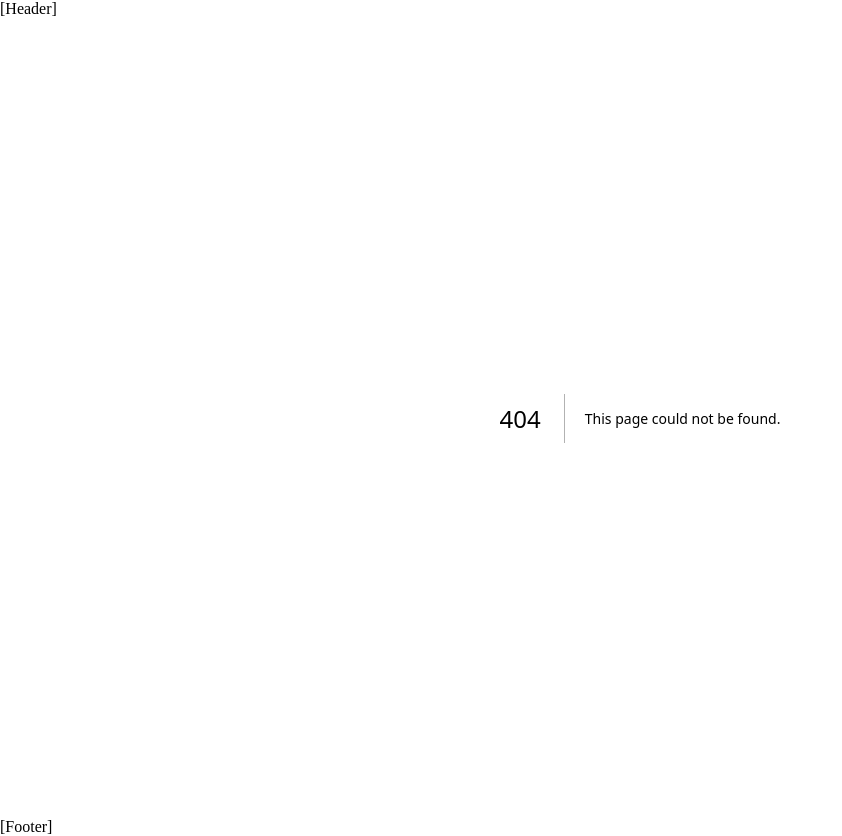
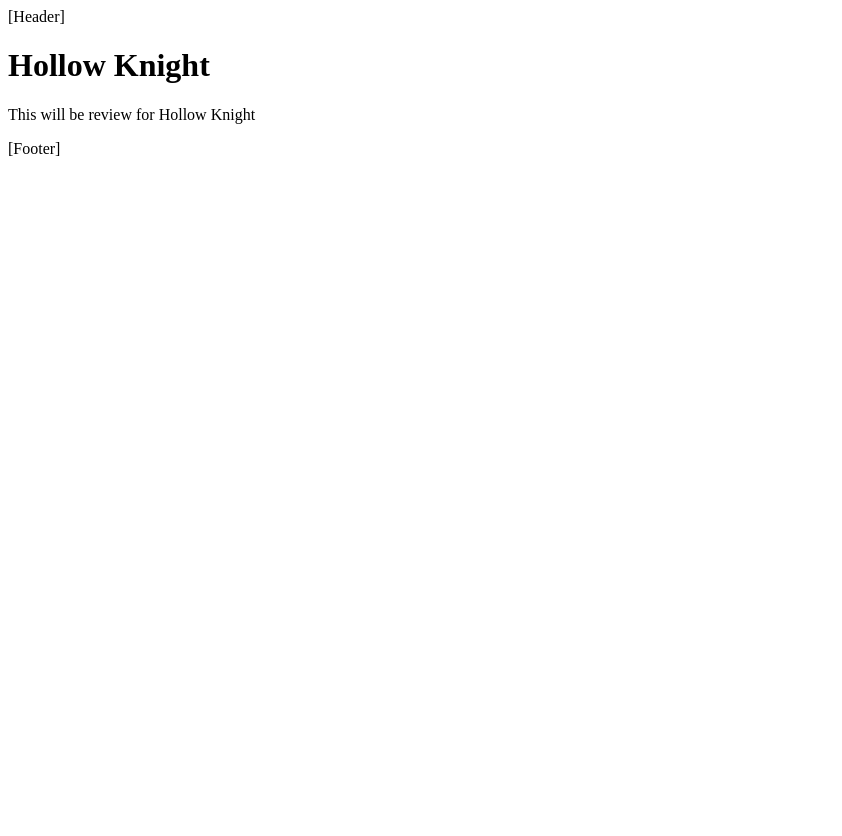
Before and after one commit to keep-calm-and-develop/next-reviews, a Next.js app: page /reviews/hollow-knight in a window 1280 px wide. Before the commit this address had no page. Shown: the whole page, without its empty margins (0-842 px from the left). After the commit the page ends 800 px from the top, so only its background shows below. Built offline with nearby package versions, Linux system fonts and the light colour scheme.

Commit message:
Add more pages

```diff
--- /dev/null
+++ b/app/reviews/hollow-knight/page.tsx
@@ -0,0 +1,18 @@
+import React from 'react';
+
+interface HollowKnightPageProps {
+
+}
+
+const HollowKnightPage: React.FC<HollowKnightPageProps> = ({}) => {
+    return (
+        <>
+            <h1>Hollow Knight</h1>
+            <p>
+                This will be review for Hollow Knight
+            </p>
+        </>
+    );
+}
+
+export default HollowKnightPage;
```
Also changed, not shown: app/about/page.tsx (added, +18 -0 lines), app/reviews/page.tsx (added, +18 -0 lines), app/reviews/stardew-valley/page.tsx (added, +18 -0 lines).
